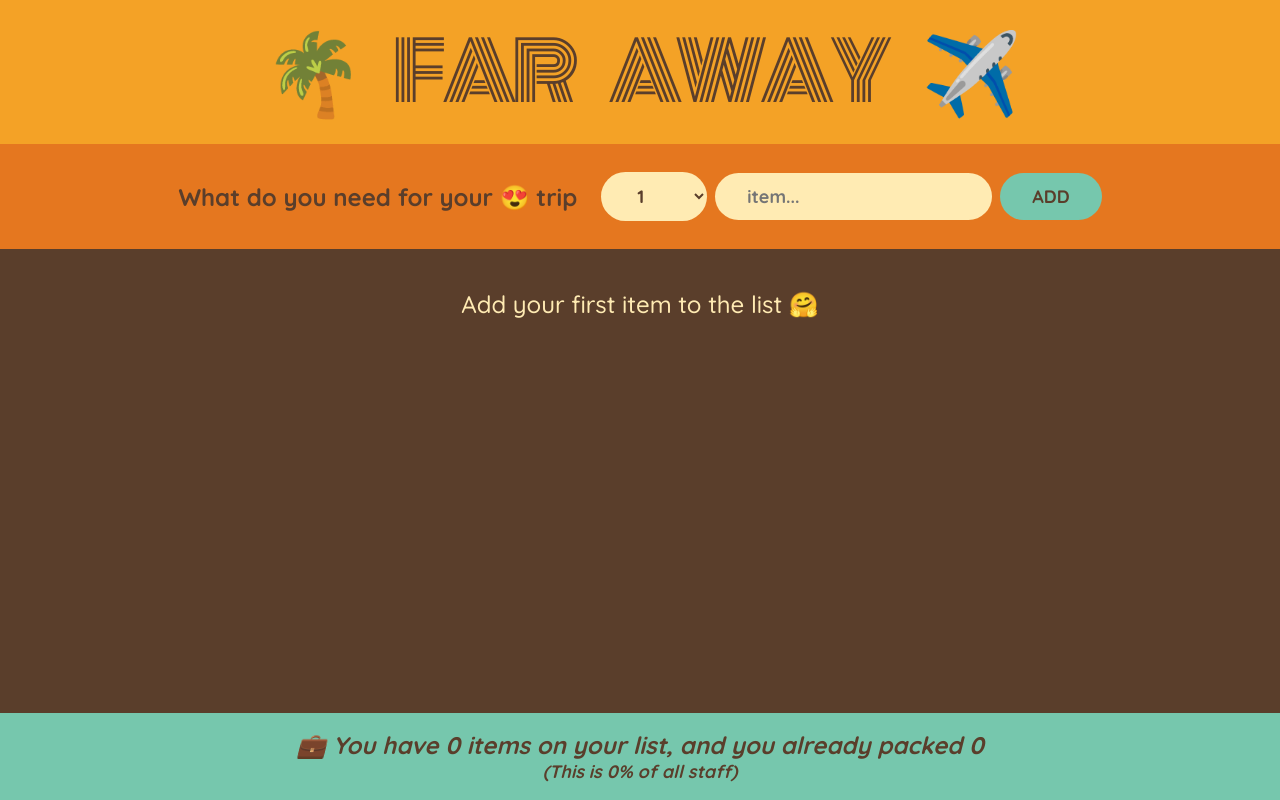
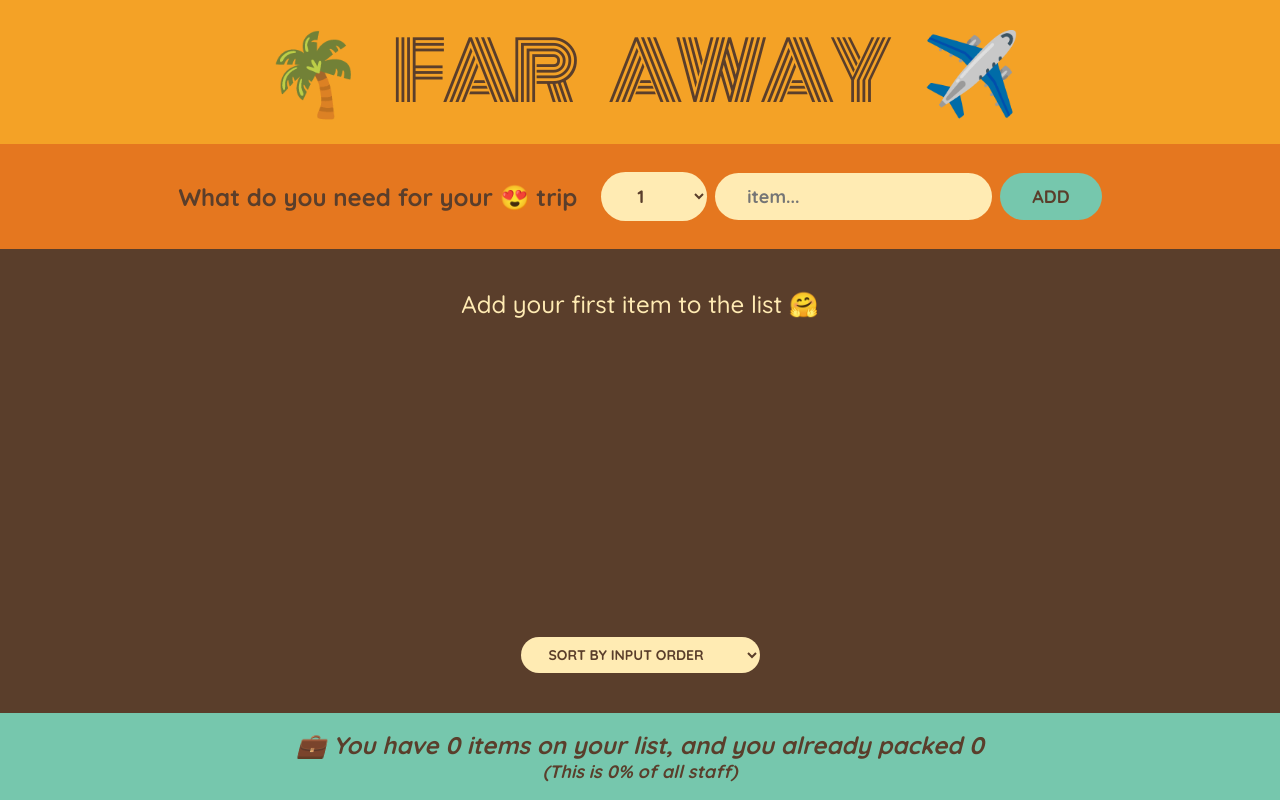
Before and after one commit to UsiTheStorm/travel-list, a React (Vite) app: page / in a window 1280 px wide. Built offline with nearby package versions, Linux system fonts and the light colour scheme.

Commit message:
Implement sort component

```diff
--- a/src/components/PackingList.jsx
+++ b/src/components/PackingList.jsx
@@ -1,4 +1,4 @@
-import React from 'react';
+import React, { useState } from 'react';
 
 function Item({ item: { quantity, description, packed, id }, onDeleteItem, onToggleItem }) {
   return (
@@ -24,12 +24,40 @@ function Item({ item: { quantity, description, packed, id }, onDeleteItem, onTog
   );
 }
 
+function Sorting({ onSorting, currentSortingValue }) {
+  return (
+    <select name="sort" id="sortOrder" value={currentSortingValue} onChange={onSorting}>
+      <option value="input">Sort by input order</option>
+      <option value="alphabetical">Sort a-z</option>
+      <option value="packed">Sort by packed status</option>
+    </select>
+  );
+}
+
 function PackingList({ items, onDeleteItem, onToggleItem }) {
+  const [sortBy, setSortBy] = useState('input');
+
+  let sortedItems;
+
+  if (sortBy === 'input') {
+    sortedItems = items;
+  } else if (sortBy === 'alphabetical') {
+    sortedItems = [...items].sort((a, b) => a.description.localeCompare(b.description));
+  } else if (sortBy === 'packed') {
+    sortedItems = [...items].sort((a, b) => Number(a.packed) - Number(b.packed));
+  } else {
+    sortedItems = items;
+  }
+
+  function handleSortChange(e) {
+    setSortBy(e.target.value);
+  }
+
   return (
     <div className="list">
       {items.length > 0 ? (
         <ul>
-          {items.map((item) => (
+          {sortedItems.map((item) => (
             <Item
               item={item}
               onDeleteItem={onDeleteItem}
@@ -41,6 +69,10 @@ function PackingList({ items, onDeleteItem, onToggleItem }) {
       ) : (
         <p>Add your first item to the list 🤗</p>
       )}
+
+      <div className="actions">
+        <Sorting onSorting={handleSortChange} currentSortingValue={sortBy} />
+      </div>
     </div>
   );
 }
```
